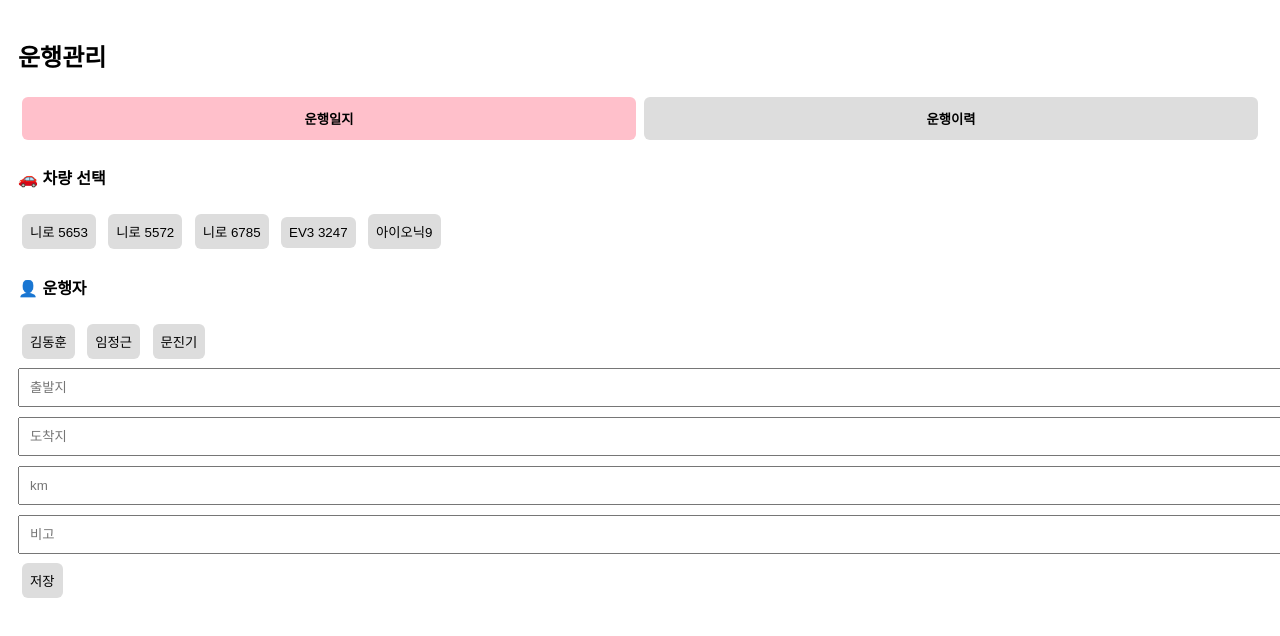
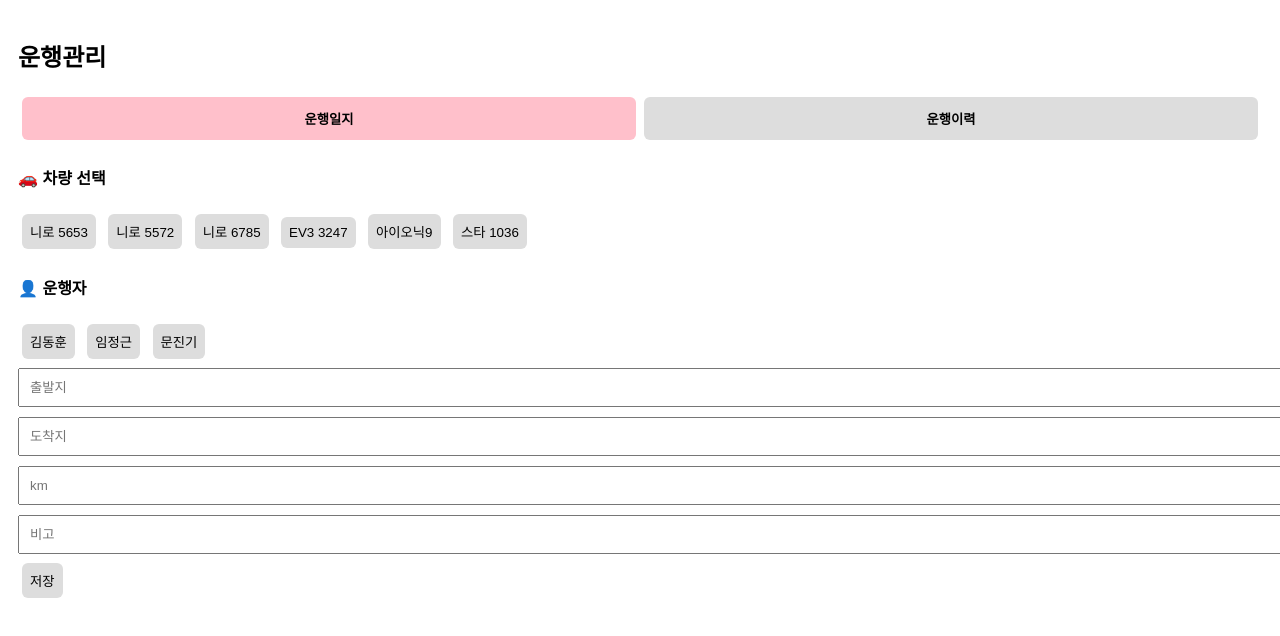
Before and after one commit to donghoon3417/driving-log, a plain HTML site: page public/index.html in a window 1280 px wide. Drawn offline with Linux system fonts and the light colour scheme.

Commit message:
스타리아

```diff
--- a/public/index.html
+++ b/public/index.html
@@ -30,6 +30,7 @@
         <button onclick="selectCar(this, '니로3')">니로 6785</button>
         <button onclick="selectCar(this, 'EV3 [40거 3247]')">EV3 3247</button>
         <button onclick="selectCar(this,'아이오닉9 [41너 1060]')">아이오닉9</button>
+        <button onclick="selectCar(this,'스타리아1 [815서 1036]')">스타 1036</button>
         </button>
       </div>
 
```
